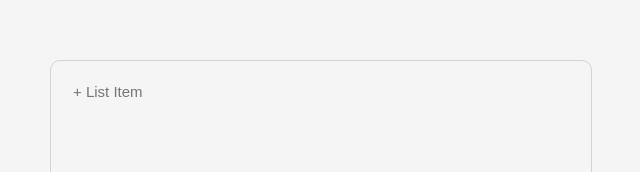
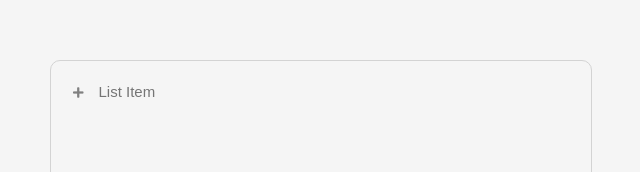
Before and after one commit to dsnair/google-keep-clone, a React (Create React App) app: page / in a window 1280 px wide. Shown: the part 219-391 px from the top of the page, without its empty margins (319-959 px from the left). Built offline with nearby package versions, Linux system fonts and the light colour scheme.

Commit message:
align plus icon with checkbox

```diff
--- a/src/App.css
+++ b/src/App.css
@@ -19,6 +19,7 @@
   border: 0;
   outline: none;
   background-color: whitesmoke;
+  padding-left: 10px;
   font-size: 18px;
 }
 
@@ -26,6 +27,7 @@
   border: 0;
   outline: none;
   background-color: whitesmoke;
+  padding-left: 10px;
   font-size: 15px;
 }
 
@@ -38,9 +40,9 @@
   cursor: pointer;
 }
 
-.fa-square,
-.fa-check-square {
-  padding-right: 5px;
+.fa-plus {
+  padding: 0 5px 0 2px;
+  font-size: 12px;
 }
 
 .menu {
--- a/src/App.js
+++ b/src/App.js
@@ -62,11 +62,12 @@ function App() {
       ))}
 
       <form onSubmit={handleAdd} className="taskForm">
+        <i className="fas fa-plus" />
         <input
           type="text"
           value={task}
           onChange={handleUpdateTask}
-          placeholder="&#x2b; List Item"
+          placeholder="List Item"
           className="taskInput"
         />
       </form>
```
